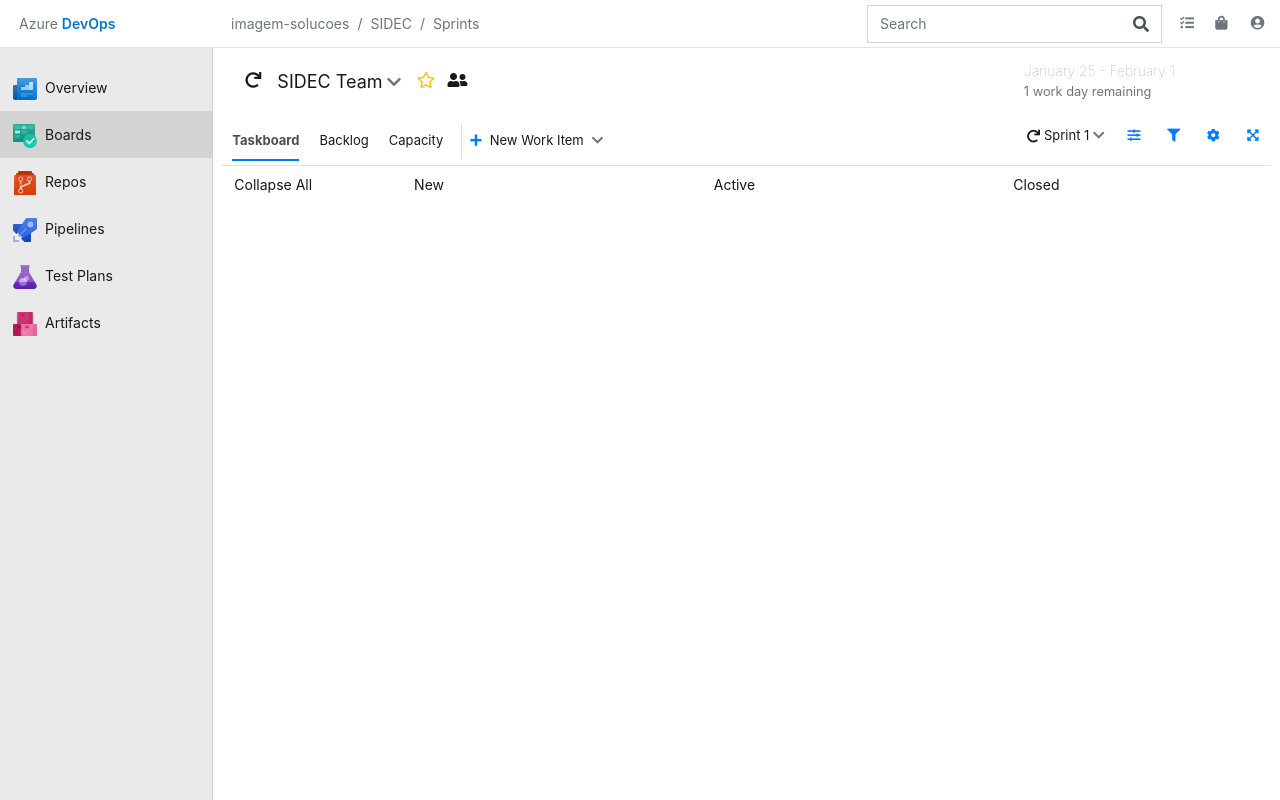
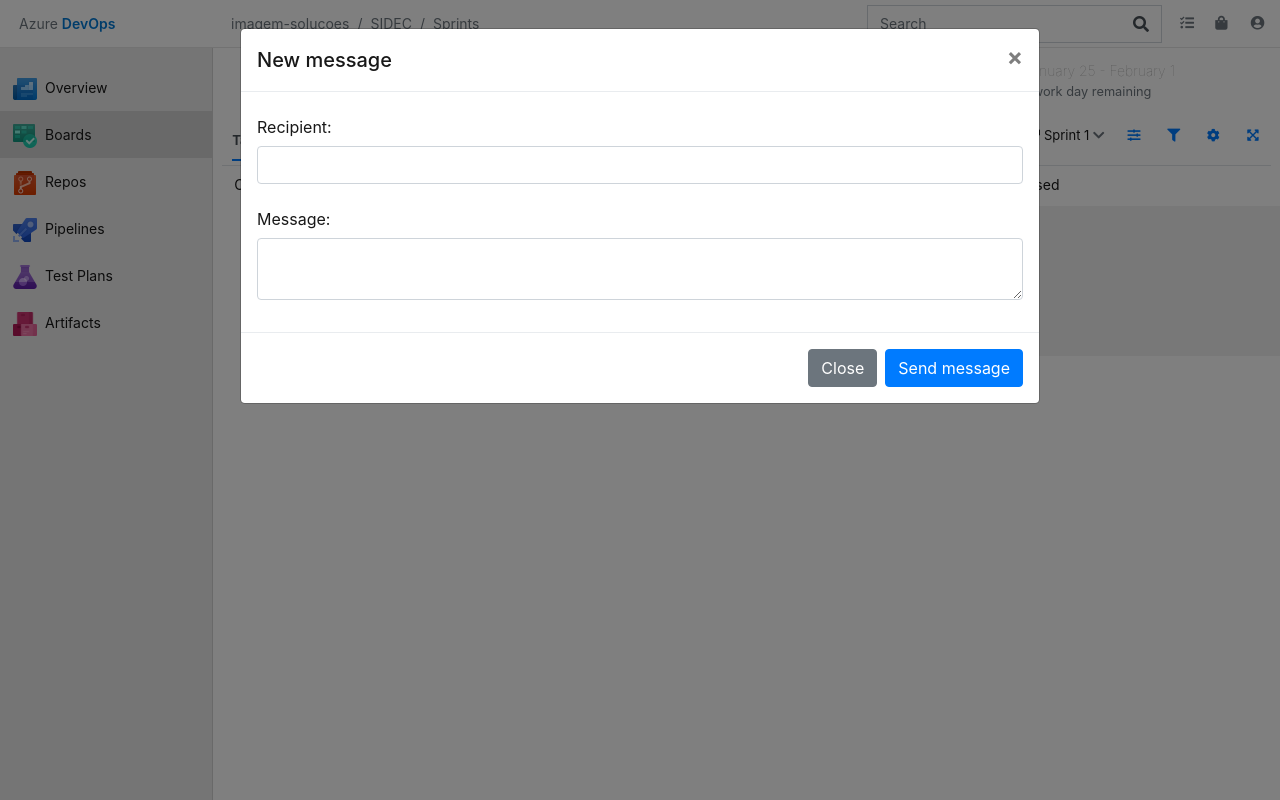
Before and after one commit to JafarAkhondali/arienemaiara-AzureDevOps.Clone-securityfix-909722, a website: page index.html in a window 1280 px wide. Both pictures are taken after a click on the link "New Work Item". Drawn offline with Linux system fonts and the light colour scheme.

Commit message:
Estruturação dos itens

```diff
--- a/assets/css/style.css
+++ b/assets/css/style.css
@@ -52,10 +52,6 @@
     /* transition: all 0.4s; */
     height: 100%;
 }
-
-/* .sidebar.active{
-	margin-left: -250px;
-} */
 
 .sidebar .img-menu {
     height: 24px;
@@ -125,14 +121,14 @@
     font-size: 13px;
 }
 
-.nav-tabs .nav-item.show .nav-link,
-.nav-tabs .nav-link.active,
-.nav-tabs .nav-item.show .nav-link:hover,
-.nav-tabs .nav-link.active:hover {
+.team-sprint-board .nav-tabs .nav-item.show .nav-link,
+.team-sprint-board .nav-tabs .nav-link.active,
+.team-sprint-board .nav-tabs .nav-item.show .nav-link:hover,
+.team-sprint-board .nav-tabs .nav-link.active:hover {
     border: none;
 }
 
-.nav-tabs .nav-link {
+.team-sprint-board .nav-tabs .nav-link {
     border: none;
     border-radius: 0;
     margin: 5px 10px;
@@ -144,9 +140,9 @@
     font-weight: 400;
 }
 
-.nav-tabs .nav-item.show .nav-link,
-.nav-tabs .nav-link.active,
-.nav-tabs .nav-link.active:hover {
+.team-sprint-board .nav-tabs .nav-item.show .nav-link,
+.team-sprint-board .nav-tabs .nav-link.active,
+.team-sprint-board .nav-tabs .nav-link.active:hover {
     font-weight: bold;
     border-bottom: 2px solid #007bff;
 }
@@ -163,4 +159,19 @@
 
 .board-titles p {
     padding: 8px 12px;
+    margin: 0;
 }
+
+.board-cols > div {
+    padding: 3px;
+}
+
+.board-cols div div {
+    min-height: 150px;
+}
+
+.board-col-item {
+    background-color: #f1f1f1;
+}
+
+/* new task */
--- a/index.html
+++ b/index.html
@@ -127,7 +127,9 @@
                                 <a class="nav-link" href="#">Capacity</a>
                             </li>
                             <li class="nav-item">
-                                <a class="nav-link new-item border-left gray-hover px-2 ml-2" href="#"><i class="fas fa-plus text-primary pr-2"></i>New Work Item<i class="fas fa-chevron-down text-muted pl-2"></i></a>
+                                <a class="nav-link new-item border-left gray-hover px-2 ml-2" href="#" data-toggle="modal" data-target="#new-task-modal">
+                                    <i class="fas fa-plus text-primary pr-2"></i>New Work Item<i class="fas fa-chevron-down text-muted pl-2"></i>
+                                </a>
                             </li>
 
                             <!-- Tab options -->
@@ -159,6 +161,26 @@
                                         <p>Closed</p>
                                     </div>
                                 </div>
+                                <div class="row board-cols">
+                                    <div class="col-12 col-md-2">
+                                        <div class=""></div>
+                                    </div>
+                                    <div class="col-12 col-md">
+                                        <div class="board-col-item col-new">
+
+                                        </div>
+                                    </div>
+                                    <div class="col-12 col-md">
+                                        <div class="board-col-item col-active">
+
+                                        </div>
+                                    </div>
+                                    <div class="col-12 col-md">
+                                        <div class="board-col-item col-closed">
+
+                                        </div>
+                                    </div>
+                                </div>
                             </div>
                         </div><!-- /tab-content -->
                     </div><!-- /sprint-tabs -->
@@ -169,6 +191,36 @@
 
     </div>
 
+    <!-- new task modal  -->
+    <div class="modal fade" id="new-task-modal" tabindex="-1" role="dialog" aria-labelledby="new-task-modal" aria-hidden="true">
+        <div class="modal-dialog modal-lg" role="document">
+            <div class="modal-content">
+            <div class="modal-header">
+                <h5 class="modal-title" id="exampleModalLabel">New message</h5>
+                <button type="button" class="close" data-dismiss="modal" aria-label="Close">
+                <span aria-hidden="true">&times;</span>
+                </button>
+            </div>
+            <div class="modal-body">
+                <form>
+                    <div class="form-group">
+                        <label for="recipient-name" class="col-form-label">Recipient:</label>
+                        <input type="text" class="form-control" id="recipient-name">
+                    </div>
+                    <div class="form-group">
+                        <label for="message-text" class="col-form-label">Message:</label>
+                        <textarea class="form-control" id="message-text"></textarea>
+                    </div>
+                </form>
+            </div>
+            <div class="modal-footer">
+                <button type="button" class="btn btn-secondary" data-dismiss="modal">Close</button>
+                <button type="button" class="btn btn-primary">Send message</button>
+            </div>
+            </div>
+        </div>
+    </div>
+
     <script src="src/js/jquery-3.4.1.min.js"></script>
     <script src="src/js/bootstrap.min.js"></script>
 </body>
```
